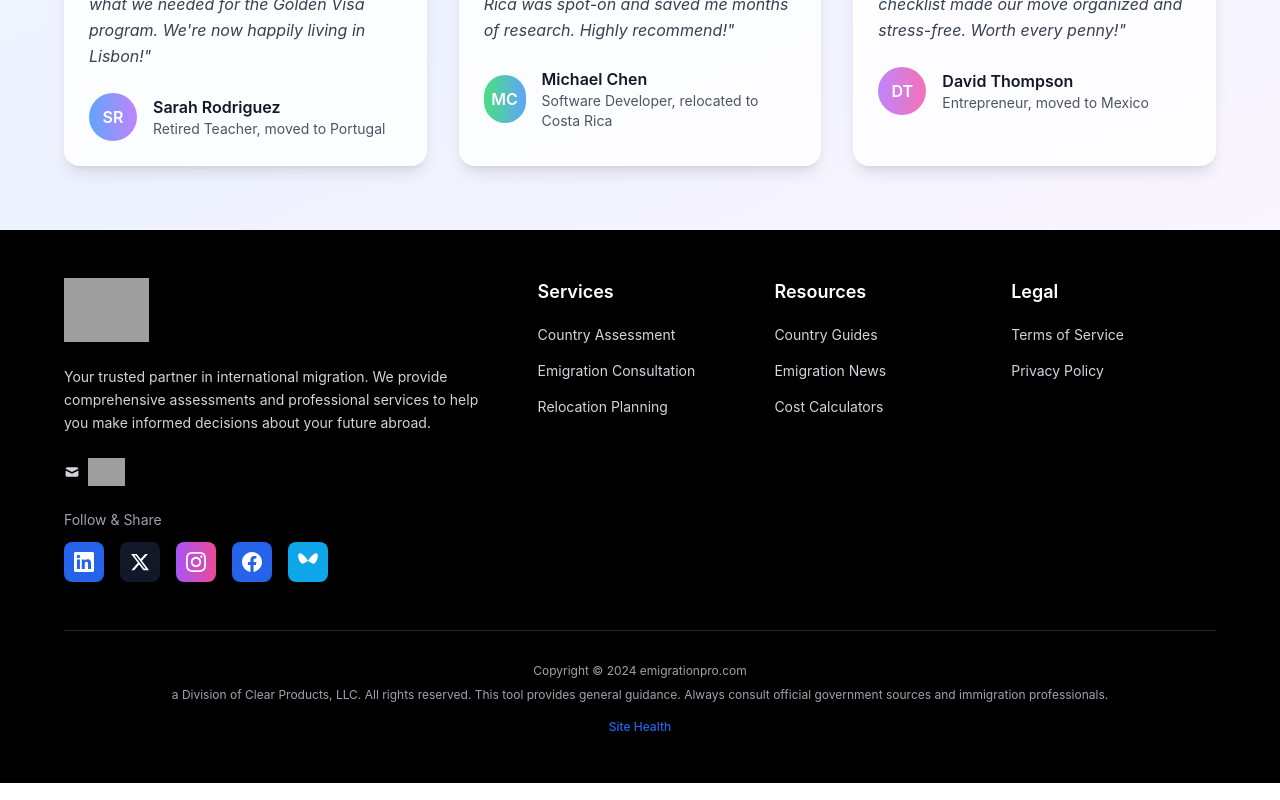
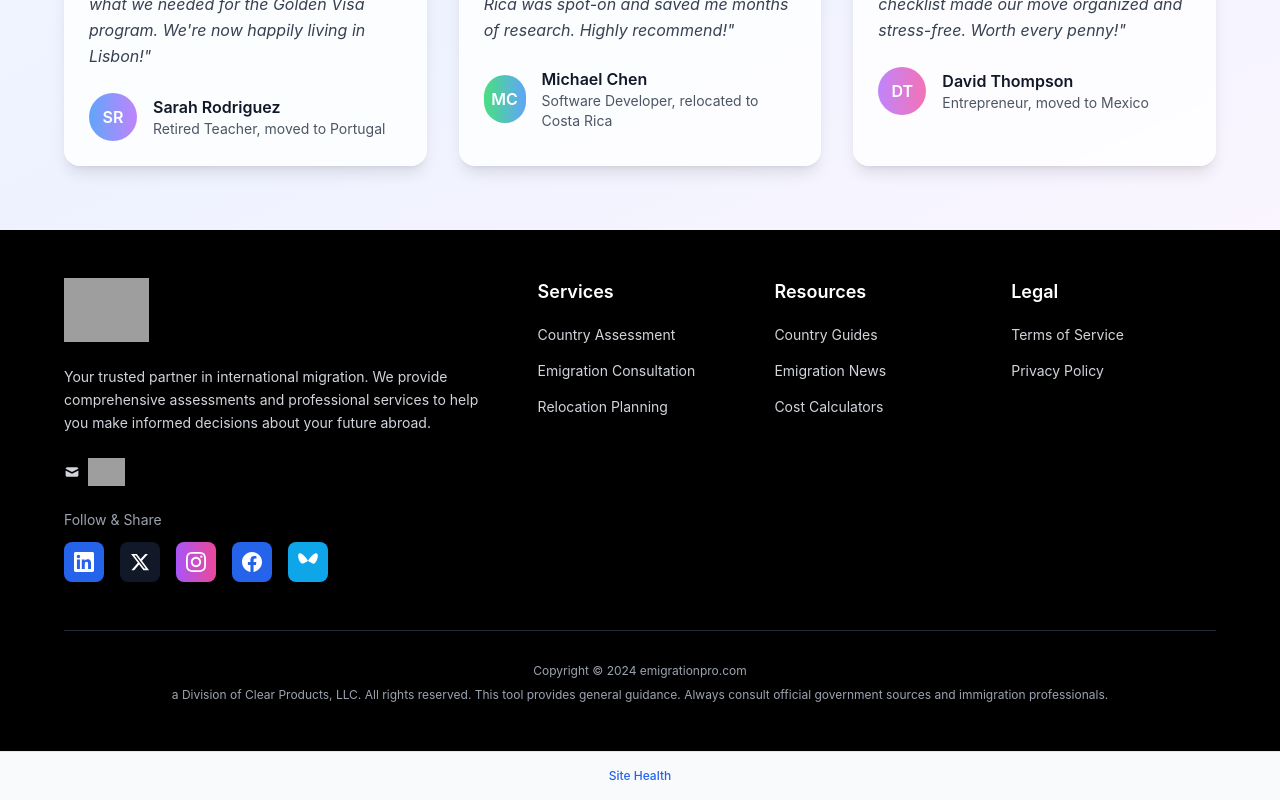
Before and after one commit to Gthorpe2274/Emigration-Pro-front-end-clone-11-22, a React (Vite) app: page / in a window 1280 px wide. Shown: the part 3103-3903 px from the top of the page. Built offline with nearby package versions, Linux system fonts and the light colour scheme; grey boxes are pictures that could not be loaded.

Commit message:
crm access changes

```diff
--- a/src/react-app/components/Footer.tsx
+++ b/src/react-app/components/Footer.tsx
@@ -1,4 +1,3 @@
-// Footer Component v2.0 - Site Health Link Added
 export default function Footer() {
   return (
     <footer className="bg-black py-12 px-6">
@@ -151,15 +150,6 @@ export default function Footer() {
           <p className="text-gray-400 text-xs text-center mt-2">
             a Division of Clear Products, LLC. All rights reserved. This tool provides general guidance. Always consult official government sources and immigration professionals.
           </p>
-          <div className="text-center mt-4">
-            <a
-              href="https://emigration-pro.aiservices4biz.workers.dev/admin/crm"
-              className="text-xs text-blue-600 hover:text-blue-700 transition-colors font-medium"
-            >
-              Site Health
-            </a>
-          </div>
-          {/* v2.0 - Site Health Link Added */}
         </div>
       </div>
     </footer>
--- a/src/react-app/pages/Home.tsx
+++ b/src/react-app/pages/Home.tsx
@@ -309,6 +309,16 @@ export default function Home() {
       </section>
 
       <Footer />
+
+      {/* Site Health Link - Below Footer */}
+      <div className="text-center py-4 bg-gray-50 border-t border-gray-200">
+        <a
+          href="/admin/crm"
+          className="text-xs text-blue-600 hover:text-blue-700 transition-colors font-medium"
+        >
+          Site Health
+        </a>
+      </div>
     </div>
   );
 }
```
